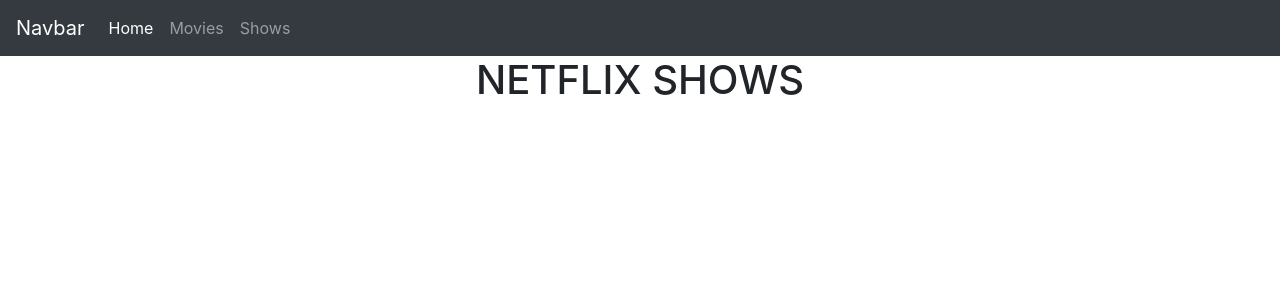
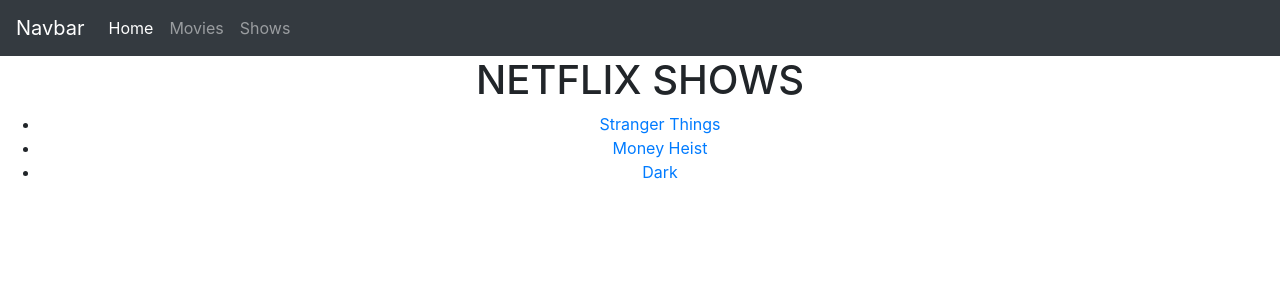
Before and after one commit to samirvithlani/24_evning_mern, a React (Create React App) app: page /netflixshows in a window 1280 px wide. Shown: the top 300 px of the page. Built offline with nearby package versions, Linux system fonts and the light colour scheme.

Commit message:
dynamic routing

```diff
--- a/src/App.js
+++ b/src/App.js
@@ -13,6 +13,7 @@
 import { NetflixHome } from './component/netflix/NetflixHome';
 import { Error404 } from './component/netflix/Error404';
 import { Thriller } from './component/netflix/Thriller';
+import { PlayContent } from './component/netflix/PlayContent';
 
 
 function App() {
@@ -35,6 +36,7 @@
         <Route path="/netflixmovies" element = {<NetflixMovies/>}></Route>
         <Route path="/netflixshows" element ={<NetflixShows/>}></Route>
         <Route path ="/netflixmovies/thriller" element = {<Thriller/>}></Route>
+        <Route path ="/netflix/playcontent/:id" element ={<PlayContent/>}></Route>
         <Route path ="/" element ={<NetflixHome/>}></Route>
         {/* <Route path ="/*" element ={<h1>404</h1>}></Route> */}
         <Route path ="/*" element ={<Error404/>}></Route>
--- a/src/component/netflix/NetflixShows.jsx
+++ b/src/component/netflix/NetflixShows.jsx
@@ -1,9 +1,48 @@
 import React from 'react'
+import { Link } from 'react-router-dom'
 
 export const NetflixShows = () => {
+  const shows = [
+    {
+      id:101,
+      name: 'Stranger Things',
+    },
+    {
+      id:102,
+      name: 'Money Heist',
+    },
+    {
+      id:103,
+      name: 'Dark',
+    }
+  ]
   return (
     <div>
         <h1>NETFLIX SHOWS</h1>
+        {/* <ul>
+          <li>
+            <Link to="/netflix/playcontent/101">Stranger Things</Link>
+          </li>
+        </ul> */}
+        <ul>
+          {/* {
+            shows.map((show)=>{
+              return <li>
+                {show.name}
+              </li>
+            })
+          } */}
+          {
+            shows.map((show)=>{
+              return (
+
+                <li>
+                  <Link to={`/netflix/playcontent/${show.id}`}>{show.name}</Link>
+                </li>
+              )
+            })
+          }
+          </ul>
     </div>
   )
 }
--- /dev/null
+++ b/src/component/netflix/PlayContent.jsx
@@ -0,0 +1,14 @@
+import React from 'react'
+import { useParams } from 'react-router-dom'
+
+export const PlayContent = () => {
+  //fetch data from url..
+  const {id} = useParams()
+  //const abc = useParams().id
+  console.log(useParams())
+  return (
+    <div>
+        <h1>PLAY CONTENT.. {id}</h1>
+    </div>
+  )
+}
```
